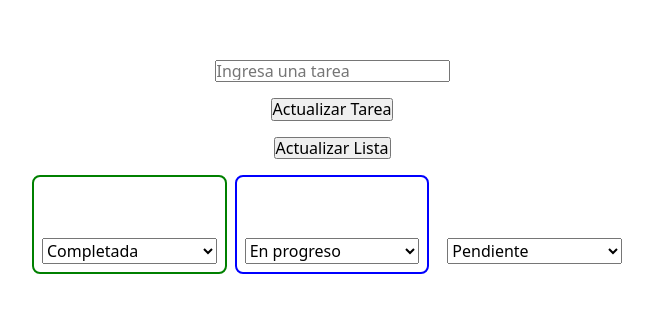
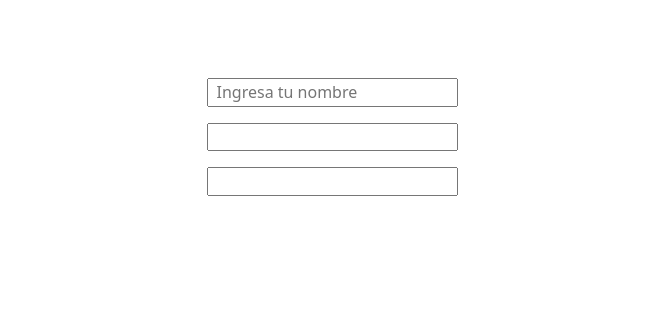
Before and after one commit to RSMKode/curso-angular-17-logidev, an Angular app: page / in a window 1280 px wide. Shown: the part 255-568 px from the top of the page, without its empty margins (308-961 px from the left). Built offline with nearby package versions, Linux system fonts and the light colour scheme.

Commit message:
Añadir funcionalidad para actualizar tarea y refrescar lista en task-list.component.html y task-list.component.ts

```diff
--- a/src/app/app.component.html
+++ b/src/app/app.component.html
@@ -1 +1,6 @@
-<task-list/>
+<section>
+  <input type="text" placeholder="Ingresa tu nombre" [(ngModel)]="inputText" appOnlyText>
+  <input type="text" placeholder="">
+  <input type="text" placeholder="">
+</section>
+<p>{{ inputText }}</p>
--- a/src/app/app.component.scss
+++ b/src/app/app.component.scss
@@ -9,6 +9,13 @@
   padding:1rem;
 }
 
-task-list{
-  width: 100%;
+section{
+  display: flex;
+  flex-direction: column;
+  gap: 1rem;
+  padding: 1rem;
+
+  input{
+    padding: 0.2rem 0.5rem;
+  }
 }
--- a/src/app/app.component.ts
+++ b/src/app/app.component.ts
@@ -1,16 +1,15 @@
 import { Component } from '@angular/core';
 import { RouterOutlet } from '@angular/router';
-import { TaskListComponent } from './task-list/task-list.component';
-
+import { OnlyTextDirective } from './directives/only-text.directive';
+import { FormsModule } from '@angular/forms';
 
 @Component({
   selector: 'app-root',
   standalone: true,
-  imports: [RouterOutlet, TaskListComponent],
+  imports: [RouterOutlet, OnlyTextDirective, FormsModule],
   templateUrl: './app.component.html',
   styleUrl: './app.component.scss',
 })
 export class AppComponent {
-  title = 'curso-angular-17-logidev';
-  description = 'Curso de Angular 17';
+  inputText = '';
 }
--- /dev/null
+++ b/src/app/directives/only-text.directive.ts
@@ -0,0 +1,26 @@
+import {
+  Directive,
+  ElementRef,
+  HostListener,
+  Renderer2,
+  inject,
+} from '@angular/core';
+import { NgControl } from '@angular/forms';
+
+@Directive({
+  selector: '[appOnlyText]',
+  standalone: true,
+})
+export class OnlyTextDirective {
+  private element: ElementRef<HTMLInputElement> = inject(ElementRef);
+  private ngControl = inject(NgControl);
+
+  @HostListener('input', ['$event']) onInput(event: InputEvent) {
+    const inputElement = event.target as HTMLInputElement;
+    const regex = /[^a-zA-Z\s]/g;
+    inputElement.value = inputElement.value.replace(regex, '');
+    console.log(inputElement.value);
+  }
+
+  constructor() {}
+}
--- a/src/app/task-list/task-list.component.html
+++ /dev/null
@@ -1,33 +0,0 @@
-<section>
-  <h2>Task List</h2>
-  <section>
-    <input [(ngModel)]="inputValue" type="text" placeholder="Ingresa una tarea">
-    <button (click)="updateTask()">Actualizar Tarea</button>
-    <button (click)="refresh()">Actualizar Lista</button>
-  </section>
-  <ul>
-    @for (task of tasks; track $index ) {
-    <li
-      [class]="{
-      'task-completed': task.status === 'Completada',
-      'task-in-progress': task.status === 'En progreso'
-      }"
-      >
-      <p>Tarea Nº {{ $index + 1 }}</p>
-      <span>{{ task.name }}</span>
-      <select [(ngModel)]="task.status"
-      (change)="changeStatus(task)">
-      @for (status of taskStatus; track $index) {
-        <option [value]="status" [selected]="task.status === status">
-          {{ status }}
-        </option>
-        <!-- <button (click)="deleteTask(task.id)">Delete</button> -->
-      }
-        <!-- <option *ngFor="let status of taskStatus" [value]="status" [selected]="task.status === status">
-          {{ status }}
-        </option> -->
-      </select>
-    </li>
-    }
-  </ul>
-</section>
--- a/src/app/task-list/task-list.component.scss
+++ /dev/null
@@ -1,35 +0,0 @@
-section {
-  width: 100%;
-  height: 100%;
-  display: flex;
-  flex-direction: column;
-  place-items: center;
-  place-content: center;
-  gap: 1rem;
-
-  ul {
-    width: min(100%, 600px);
-    display: grid;
-    grid-template-columns: repeat(auto-fill, minmax(12rem, 1fr));
-    gap: 0.5rem;
-    place-items: center;
-  }
-
-  li {
-    width: 100%;
-    display: flex;
-    flex-direction: column;
-    // flex-wrap: wrap;
-    gap: 0.5rem;
-    padding: 0.5rem;
-    border: 2px solid white;
-    border-radius: 0.5rem;
-  }
-
-  .task-completed {
-    border-color: green;
-  }
-  .task-in-progress {
-    border-color: blue;
-  }
-}
--- a/src/app/task-list/task-list.component.ts
+++ /dev/null
@@ -1,58 +0,0 @@
-import { FormsModule } from '@angular/forms';
-import { CommonModule } from '@angular/common';
-import { Component } from '@angular/core';
-import {
-  ITask,
-  StatusType,
-  PriorityType,
-} from '@/app/models/components.interface';
-
-@Component({
-  selector: 'task-list',
-  standalone: true,
-  imports: [CommonModule, FormsModule],
-  templateUrl: './task-list.component.html',
-  styleUrl: './task-list.component.scss',
-})
-export class TaskListComponent {
-  taskStatus: StatusType[] = ['Completada', 'En progreso', 'Pendiente'];
-  tastPriority: PriorityType[] = ['Alta', 'Media', 'Baja'];
-
-  tasks: ITask[] = [
-    {
-      name: 'Tarea 1',
-      description: 'Descripción de la tarea 1',
-      status: 'Completada',
-      priority: 'Alta',
-    },
-    {
-      name: 'Tarea 2',
-      description: 'Descripción de la tarea 2',
-      status: 'En progreso',
-      priority: 'Media',
-    },
-    {
-      name: 'Tarea 3',
-      description: 'Descripción de la tarea 3',
-      status: 'Pendiente',
-      priority: 'Baja',
-    },
-  ];
-
-  changeStatus(task: any) {
-    console.log(task);
-  }
-
-  inputValue = '';
-
-  updateTask(): void {
-    this.tasks.push({
-      name: this.inputValue,
-      description: 'Descripción de ' + this.inputValue,
-      status: 'Pendiente',
-      priority: 'Media',
-    });
-  }
-
-  refresh(): void {}
-}
```
Also changed, not shown: 1 other file (tests, documents, lock files or other folders).
